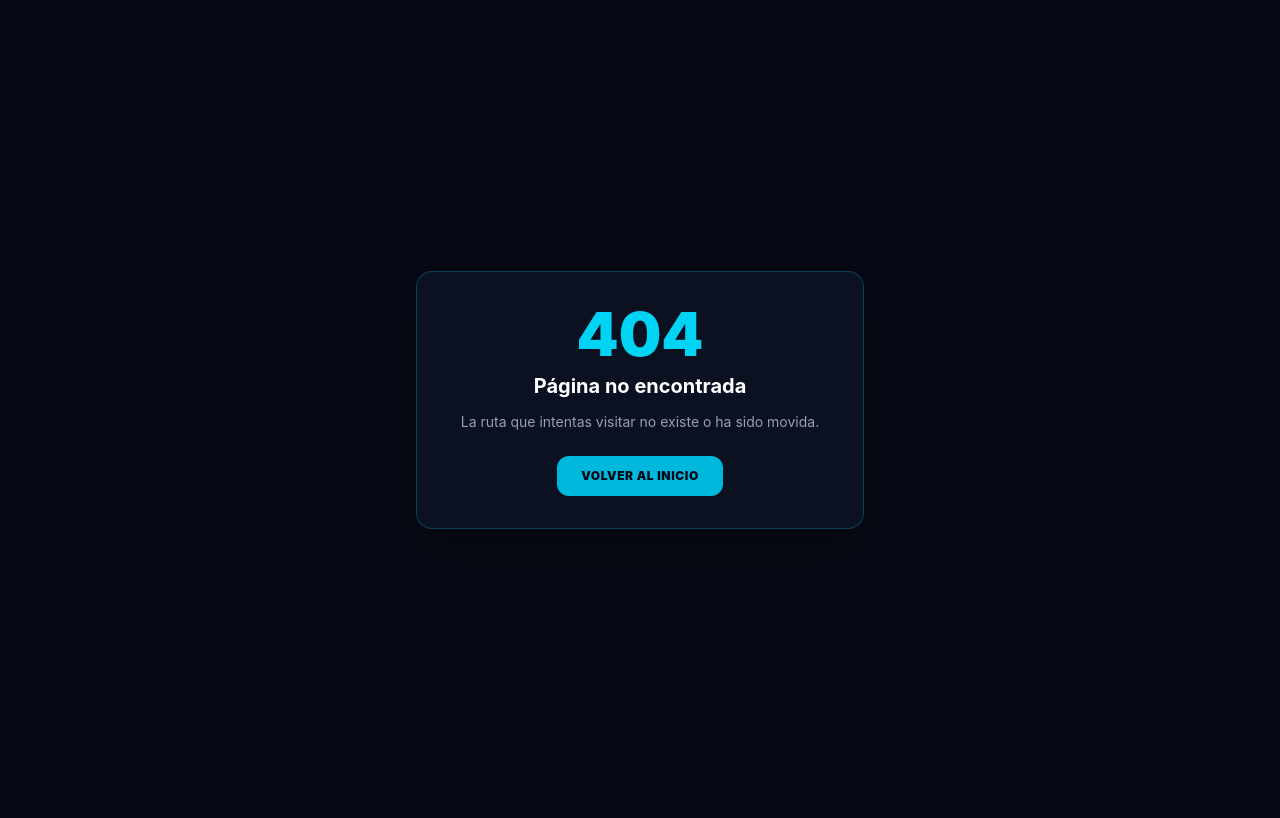
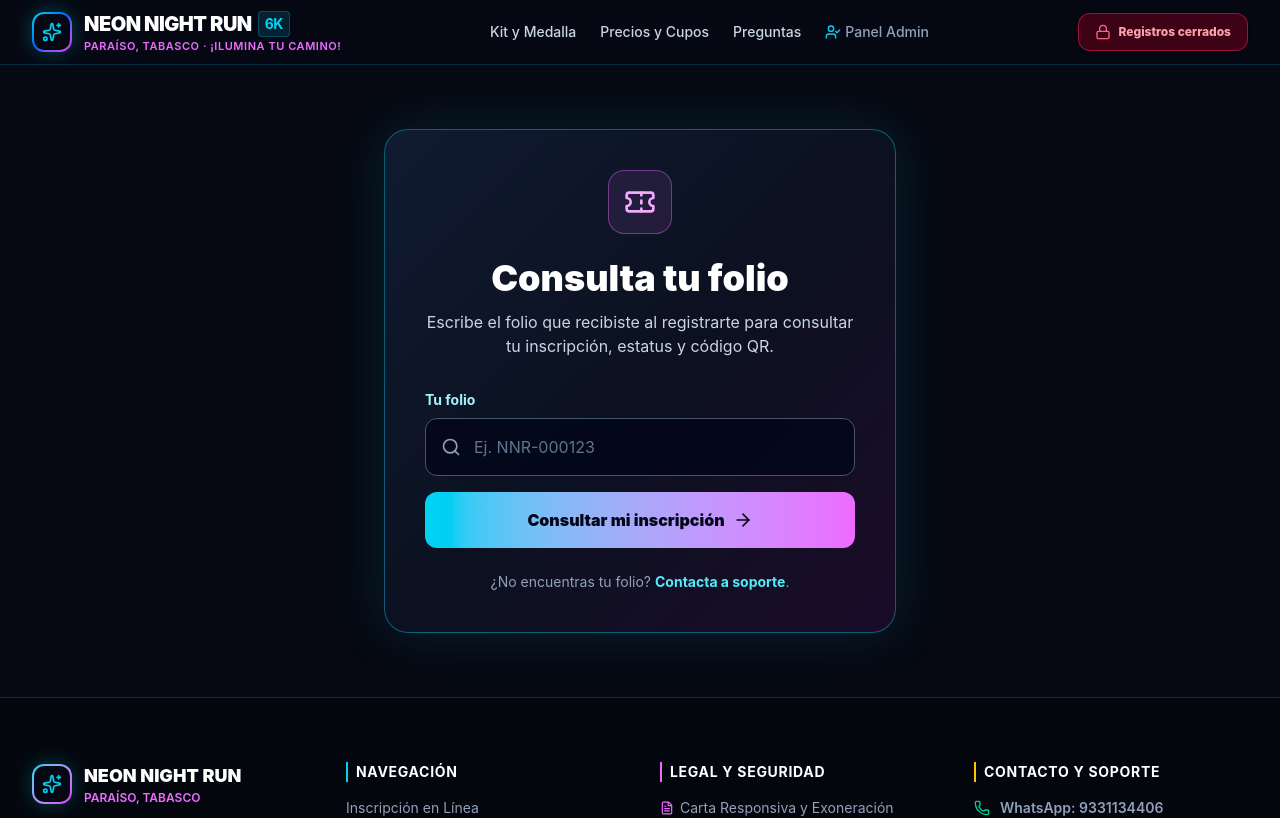
Before and after one commit to corp5520787-pixel/neon-night-run-paraiso, a Next.js app: page /participante in a window 1280 px wide. Before the commit this address had no page. Shown: the top 818 px of the page. Built offline with nearby package versions, Linux system fonts and the light colour scheme.

Commit message:
Add public folio lookup entry page

```diff
--- /dev/null
+++ b/app/participante/page.tsx
@@ -0,0 +1,61 @@
+'use client';
+
+import { FormEvent, useState } from 'react';
+import { useRouter } from 'next/navigation';
+import Link from 'next/link';
+import { ArrowRight, Search, Ticket } from 'lucide-react';
+import Navbar from '@/components/Navbar';
+import Footer from '@/components/Footer';
+
+export default function ConsultarFolioPage() {
+  const router = useRouter();
+  const [folio, setFolio] = useState('');
+
+  function handleSubmit(event: FormEvent<HTMLFormElement>) {
+    event.preventDefault();
+    const value = folio.trim();
+    if (!value) return;
+    router.push(`/participante/${encodeURIComponent(value)}`);
+  }
+
+  return (
+    <div className="min-h-screen bg-[#060913] text-slate-100 flex flex-col">
+      <Navbar />
+      <main className="flex-1 flex items-center justify-center px-4 py-16">
+        <section className="w-full max-w-lg rounded-3xl border border-cyan-400/40 bg-gradient-to-br from-[#101b31] via-[#0b1120] to-[#1a0b28] p-7 sm:p-10 text-center shadow-[0_0_55px_rgba(34,211,238,0.13)]">
+          <div className="mx-auto mb-6 flex h-16 w-16 items-center justify-center rounded-2xl border border-fuchsia-400/40 bg-fuchsia-400/10">
+            <Ticket className="h-8 w-8 text-fuchsia-300" />
+          </div>
+          <h1 className="text-3xl sm:text-4xl font-black text-white">Consulta tu folio</h1>
+          <p className="mt-3 text-sm sm:text-base text-slate-300">
+            Escribe el folio que recibiste al registrarte para consultar tu inscripción, estatus y código QR.
+          </p>
+          <form onSubmit={handleSubmit} className="mt-8 text-left">
+            <label htmlFor="folio" className="block text-sm font-bold text-cyan-200 mb-2">Tu folio</label>
+            <div className="relative">
+              <Search className="pointer-events-none absolute left-4 top-1/2 h-5 w-5 -translate-y-1/2 text-slate-400" />
+              <input
+                id="folio"
+                name="folio"
+                type="text"
+                autoComplete="off"
+                required
+                value={folio}
+                onChange={event => setFolio(event.target.value)}
+                placeholder="Ej. NNR-000123"
+                className="w-full rounded-xl border border-slate-600 bg-slate-950/80 py-4 pl-12 pr-4 text-white outline-none placeholder:text-slate-500 focus:border-cyan-400 focus:ring-2 focus:ring-cyan-400/20"
+              />
+            </div>
+            <button type="submit" className="mt-4 flex w-full items-center justify-center gap-2 rounded-xl bg-gradient-to-r from-cyan-400 to-fuchsia-400 px-6 py-4 font-black text-slate-950 hover:from-cyan-300 hover:to-fuchsia-300">
+              Consultar mi inscripción <ArrowRight className="h-5 w-5" />
+            </button>
+          </form>
+          <p className="mt-6 text-sm text-slate-400">
+            ¿No encuentras tu folio? <Link href="https://wa.me/529931234567?text=Hola,%20necesito%20ayuda%20para%20consultar%20mi%20inscripci%C3%B3n%20en%20la%20Neon%20Night%20Run%20Para%C3%ADso" className="font-bold text-cyan-300 hover:underline">Contacta a soporte</Link>.
+          </p>
+        </section>
+      </main>
+      <Footer />
+    </div>
+  );
+}
```
